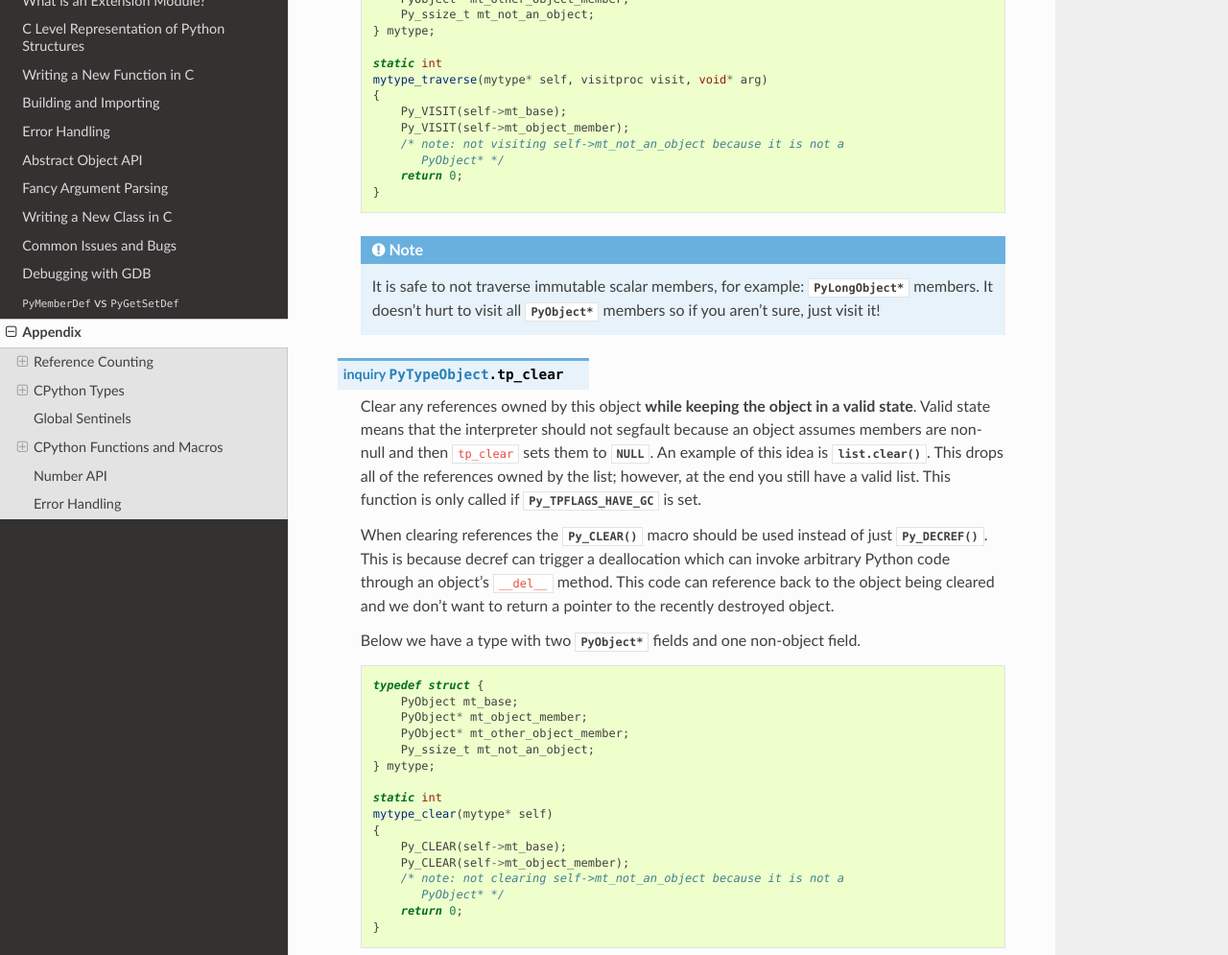
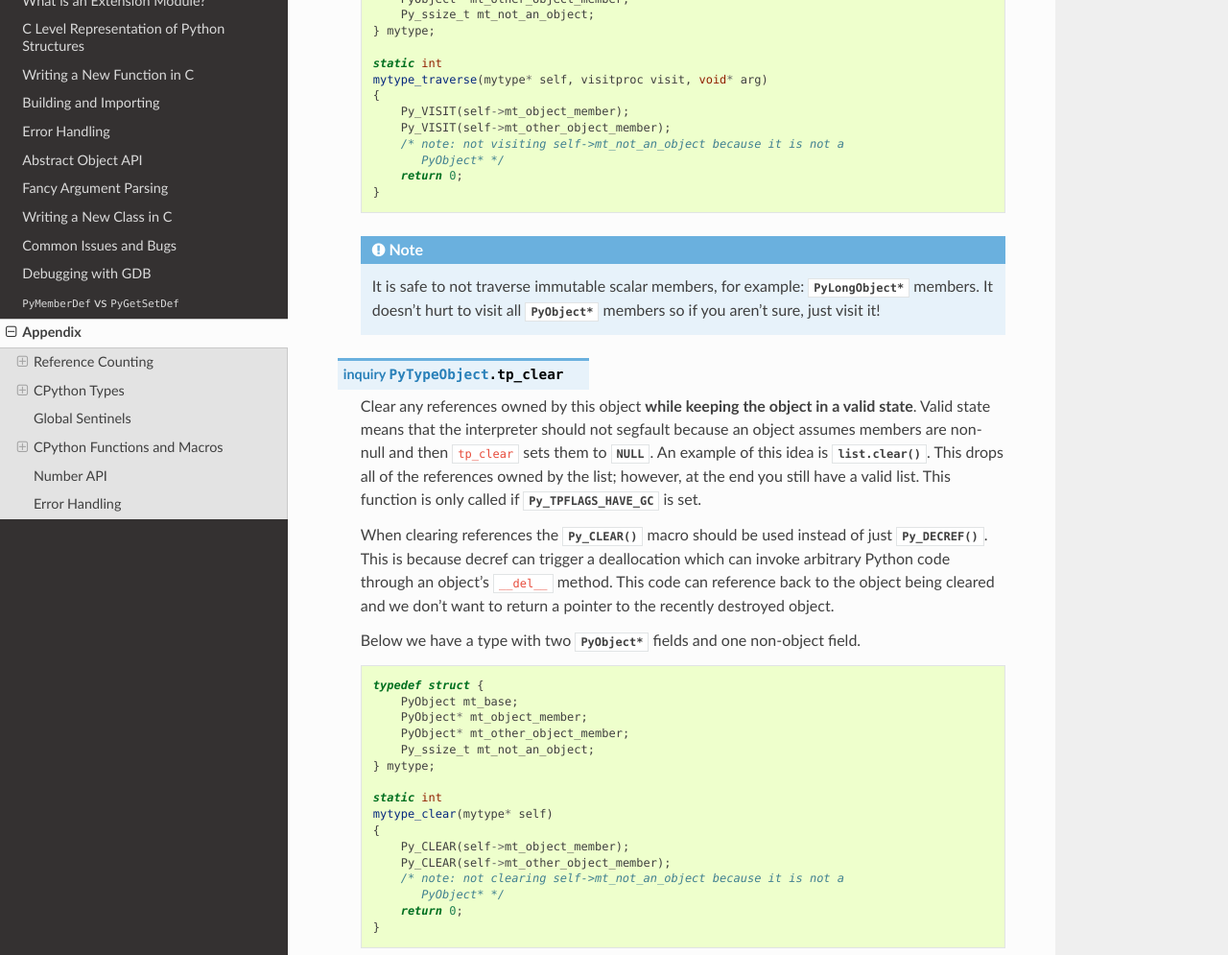
Before and after one commit to llllllllll/c-extension-tutorial, a Sphinx documentation site: the page built from tutorial/source/appendix.rst, in a window 1280 px wide and 1400 px high, scrolled down 9368 px. Shown: the part 151-1146 px from the top of the window at 96% size. Built offline with Sphinx 7.4.7 and the Read the Docs theme 2.0.0, drawn with Linux system fonts in a browser that asks for light colours.

Commit message:
Typos in description of visit and clear procedures

```diff
--- a/tutorial/source/appendix.rst
+++ b/tutorial/source/appendix.rst
@@ -515,8 +515,8 @@ Fields
       static int
       mytype_traverse(mytype* self, visitproc visit, void* arg)
       {
-          Py_VISIT(self->mt_base);
           Py_VISIT(self->mt_object_member);
+          Py_VISIT(self->mt_other_object_member);
           /* note: not visiting self->mt_not_an_object because it is not a
              PyObject* */
           return 0;
@@ -559,8 +559,8 @@ Fields
       static int
       mytype_clear(mytype* self)
       {
-          Py_CLEAR(self->mt_base);
           Py_CLEAR(self->mt_object_member);
+          Py_CLEAR(self->mt_other_object_member);
           /* note: not clearing self->mt_not_an_object because it is not a
              PyObject* */
           return 0;
```
